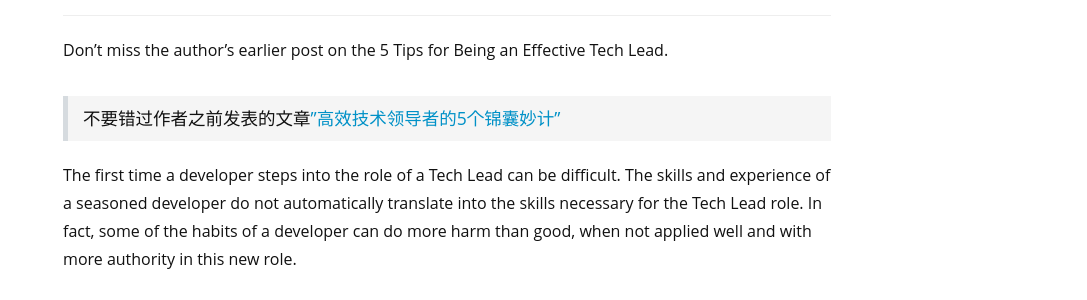
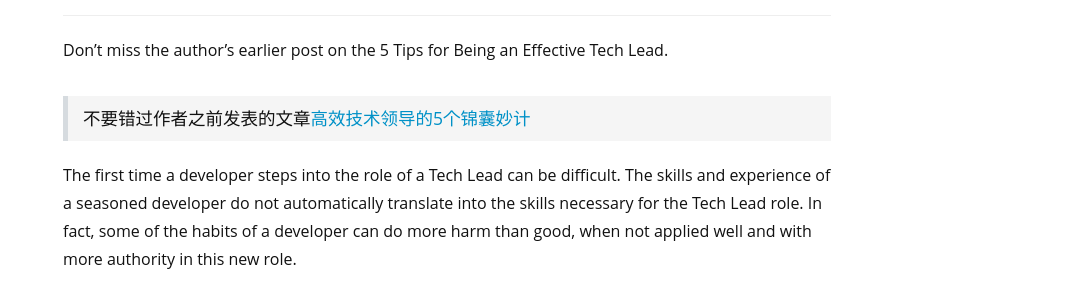
Before and after one commit to lemon123456/sjyuan-cc.github.io, a Jekyll site: the page built from _posts/2016-03-27-3-common-mistakes-of-first-time-tech-lead.md, in a window 1280 px wide and 900 px high, scrolled down 423 px. Shown: the part 154-454 px from the top of the window, without its empty margins (193-1280 px from the left). Built offline with Jekyll 4.4.1, drawn with Linux system fonts in a browser that asks for light colours; nearby versions of some CDN libraries; comment, search, counter and statistics services are not loaded.

Commit message:
udpate navigation title

```diff
--- a/_posts/2016-03-27-3-common-mistakes-of-first-time-tech-lead.md
+++ b/_posts/2016-03-27-3-common-mistakes-of-first-time-tech-lead.md
@@ -22,7 +22,7 @@ source: "http://cleancoder.club/3-common-mistakes-of-first-time-tech-lead/"
 
 Don't miss the author's earlier post on the 5 Tips for Being an Effective Tech Lead.
 
->不要错过作者之前发表的文章[”高效技术领导者的5个锦囊妙计”]({{ site.url }}{{"/5-tips-for-being-an-effective-tech-lead/"}})
+>不要错过作者之前发表的文章[高效技术领导的5个锦囊妙计]({{ site.url }}{{"/5-tips-for-being-an-effective-tech-lead/"}})
 
 The first time a developer steps into the role of a Tech Lead can be difficult. The skills and experience of a seasoned developer do not automatically translate into the skills necessary for the Tech Lead role. In fact, some of the habits of a developer can do more harm than good, when not applied well and with more authority in this new role.
 
```
